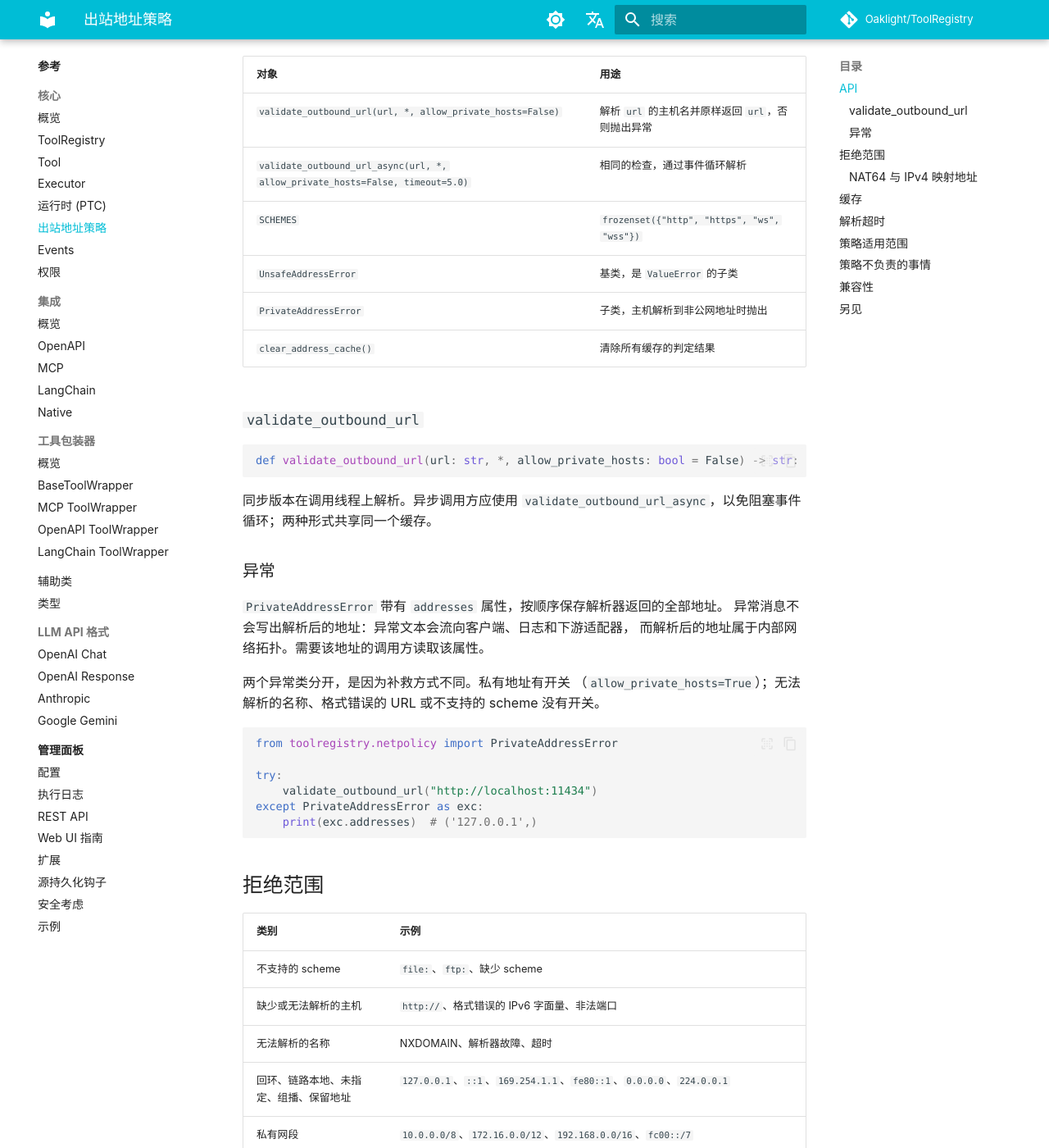
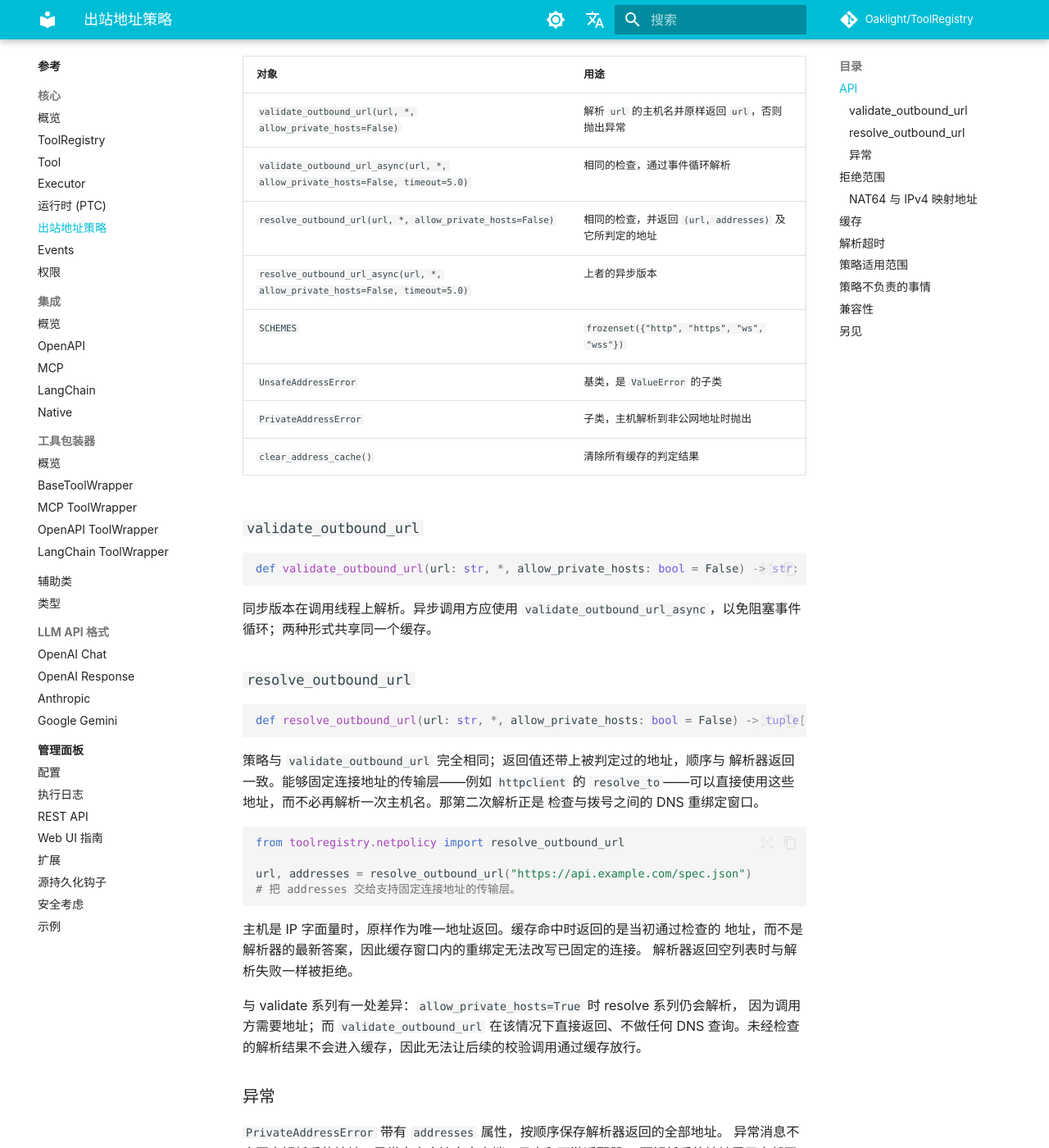
Before and after one commit to Oaklight/ToolRegistry, an MkDocs documentation site: the page built from docs/api/core/netpolicy.md, in a window 1280 px wide and 1400 px high, scrolled down 485 px. Shown: the whole window at 82% size. Built offline with MkDocs 1.6.1 and Material for MkDocs 9.7.7, drawn with Linux system fonts in a browser that asks for light colours; some web fonts are replaced; comment, search, counter and statistics services are not loaded.

Commit message:
docs(netpolicy): 记录 resolve_outbound_url 与携带地址的缓存
新增 API 条目与 resolve 系列小节，说明缓存命中返回已审地址以及
opt-out 下的差异（#454）。

````diff
--- a/docs/api/core/netpolicy.md
+++ b/docs/api/core/netpolicy.md
@@ -17,6 +17,8 @@ validate_outbound_url("http://127.0.0.1:8000/spec.json")       # PrivateAddressE
 |------|------|
 | `validate_outbound_url(url, *, allow_private_hosts=False)` | 解析 `url` 的主机名并原样返回 `url`，否则抛出异常 |
 | `validate_outbound_url_async(url, *, allow_private_hosts=False, timeout=5.0)` | 相同的检查，通过事件循环解析 |
+| `resolve_outbound_url(url, *, allow_private_hosts=False)` | 相同的检查，并返回 `(url, addresses)` 及它所判定的地址 |
+| `resolve_outbound_url_async(url, *, allow_private_hosts=False, timeout=5.0)` | 上者的异步版本 |
 | `SCHEMES` | `frozenset({"http", "https", "ws", "wss"})` |
 | `UnsafeAddressError` | 基类，是 `ValueError` 的子类 |
 | `PrivateAddressError` | 子类，主机解析到非公网地址时抛出 |
@@ -30,6 +32,32 @@ def validate_outbound_url(url: str, *, allow_private_hosts: bool = False) -> str
 
 同步版本在调用线程上解析。异步调用方应使用
 `validate_outbound_url_async`，以免阻塞事件循环；两种形式共享同一个缓存。
+
+### `resolve_outbound_url`
+
+```python
+def resolve_outbound_url(url: str, *, allow_private_hosts: bool = False) -> tuple[str, tuple[str, ...]]: ...
+```
+
+策略与 `validate_outbound_url` 完全相同；返回值还带上被判定过的地址，顺序与
+解析器返回一致。能够固定连接地址的传输层——例如 `httpclient` 的
+`resolve_to`——可以直接使用这些地址，而不必再解析一次主机名。那第二次解析正是
+检查与拨号之间的 DNS 重绑定窗口。
+
+```python
+from toolregistry.netpolicy import resolve_outbound_url
+
+url, addresses = resolve_outbound_url("https://api.example.com/spec.json")
+# 把 addresses 交给支持固定连接地址的传输层。
+```
+
+主机是 IP 字面量时，原样作为唯一地址返回。缓存命中时返回的是当初通过检查的
+地址，而不是解析器的最新答案，因此缓存窗口内的重绑定无法改写已固定的连接。
+解析器返回空列表时与解析失败一样被拒绝。
+
+与 validate 系列有一处差异：`allow_private_hosts=True` 时 resolve 系列仍会解析，
+因为调用方需要地址；而 `validate_outbound_url` 在该情况下直接返回、不做任何 DNS
+查询。未经检查的解析结果不会进入缓存，因此无法让后续的校验调用通过缓存放行。
 
 ### 异常
 
````
Also changed, not shown: docs/changelog.md (+2 -0 lines).
